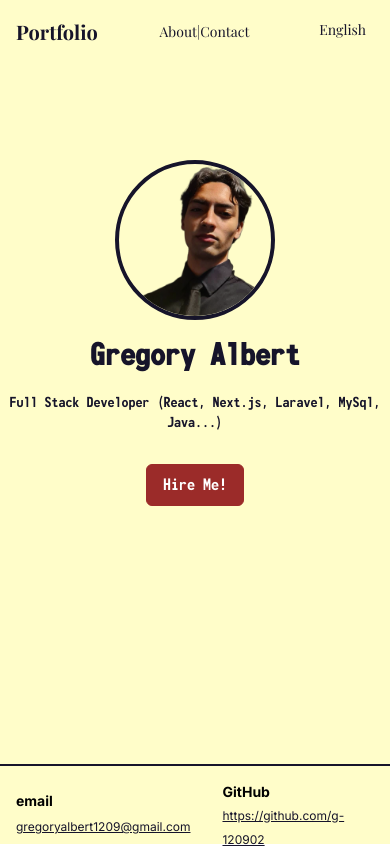
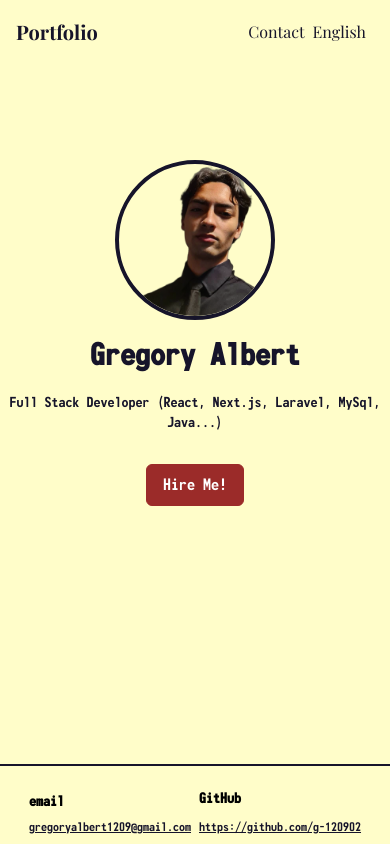
Before and after one commit to g-120902/portfolio, a Next.js app: page /en in a window 390 px wide. Built offline with nearby package versions, Linux system fonts and the light colour scheme; a web font is replaced by a local one.

Commit message:
added footer

```diff
--- a/app/(pages)/[locale]/layout.tsx
+++ b/app/(pages)/[locale]/layout.tsx
@@ -1,5 +1,5 @@
 import '../../styles/globals.css'
-import { inter } from '../../lib/fonts'
+import { monofonto } from '../../lib/fonts'
 import Header from '../../ui/organisms/Header';
 import Footer from '../../ui/organisms/Footer';
 
@@ -17,7 +17,7 @@ export default function RootLayout({
 }) {
   return (
     <html lang = {locale}>
-      <body className={`${inter.className} antialiased w-screen`}>
+      <body className={`${monofonto.className} antialiased w-screen`}>
         <Header />
         {children}
         <Footer />
--- a/app/ui/molecules/FooterItem.tsx
+++ b/app/ui/molecules/FooterItem.tsx
@@ -4,7 +4,7 @@ import FooterItemText from "../atoms/FooterItemText";
 function FooterItem({ title, link, isLink }: { title: string, link: string, isLink: boolean }) {
     return (
         <>
-            <div className="flex flex-col pt-4 px-4 justify-evenly lg:pb-2">
+            <div className="flex flex-col pt-4 justify-evenly ">
                 <h2
                     className="font-bold text-sm lg:text-base">
                     {title}
--- a/app/ui/molecules/LanguageSwitcher.tsx
+++ b/app/ui/molecules/LanguageSwitcher.tsx
@@ -8,7 +8,7 @@ import { usePathname } from 'next/navigation';
 function LanguageBox({ lang, onClick }: { lang: Locale | undefined; onClick?: () => void }) {
     return (
         <div
-            className='p-2 text-skin-primary h-10 rounded-lg text-center select-none hover:text-skin-hover hover:underline text-sm md:text-base'
+            className='p-2 text-skin-primary h-10 rounded-lg text-center select-none hover:text-skin-hover hover:underline '
             onClick={onClick}>
             {lang !== undefined ? localeNames[lang] : 'N/A'}
         </div>
@@ -35,11 +35,11 @@ function LanguageSwitcher() {
     };
 
     return (
-        <div className='bg-transparent w-fit flex flex-col space-y-2 z-10 my-auto'>
-            <div className={selected ? 'hidden' : ''}>
+        <div className='bg-transparent w-fit flex flex-col z-10 my-auto'>
+            <div className={selected ? 'hidden' : 'self-center'}>
                 <LanguageBox lang={locale} onClick={open} />
             </div>
-            <div className={selected ? 'flex flex-col space-y-2 ' : 'hidden'}>
+            <div className={selected ? 'flex flex-col ' : 'hidden'}>
 
                 {locales.map((locale) => (
                     <Link key={locale} href={redirect} locale={locale}>
--- a/app/ui/molecules/Presentation.tsx
+++ b/app/ui/molecules/Presentation.tsx
@@ -8,7 +8,7 @@ function Presentation(){
     const t = useTranslations('Presentation');
 
     return(
-        <section className={`${monofonto.className} pt-40 md:pt-64 h-lvh`}>
+        <section className={`pt-40 md:pt-64 h-lvh`}>
                 <div className="flex justify-center">
                     <div className="flex flex-col text-center items-center">
                         <Avatar />
--- a/app/ui/organisms/Footer.tsx
+++ b/app/ui/organisms/Footer.tsx
@@ -1,14 +1,16 @@
-import Link from "next/link";
 import FooterItem from "../molecules/FooterItem";
 
 function Footer(){
     return (
-        <section className="flex justify-start bottom-0 absolute border-t-2 h-20 bg-transparent w-screen border-skin-base">
+        <div className="flex justify-center sm:justify-start bottom-0 absolute border-t-2 h-20 bg-transparent border-skin-base w-screen sm:px-12">
+            <div className="flex justify-center sm:justify-start gap-2 md:gap-5">
             <FooterItem isLink={false} title="email" link="gregoryalbert1209@gmail.com" />
 
             <FooterItem isLink={true} title="GitHub" link="https://github.com/g-120902" />
 
-        </section>
+        </div>
+        </div>
+
     );
 }
 
--- a/app/ui/organisms/Header.tsx
+++ b/app/ui/organisms/Header.tsx
@@ -8,23 +8,21 @@ function Header(){
 
     return(
         <>
-            <div className="select-none px-4 sm:px-12 lg:px-52">
+            <div className="select-none px-4 sm:px-8 lg:px-52 w-screen">
                 <div
                 className={`${playfair.className} h-16 bg-transparent flex justify-between text-skin-primary`}>
                     <Link href="/" className="self-center hover:text-skin-hover ">
                         <p className="font-bold text-xl md:text-2xl">Portfolio</p>
                     </Link>
-                    <div className="flex text-sm md:text-base self-center sm:gap-2">
-                        <Link href="about" className="hover:text-skin-hover hover:underline">
-                            {t("about")}
-                        </Link>
-                        |
-                        <Link href="contact" className="hover:text-skin-hover hover:underline">
+                    <div className="flex md:text-base">
+
+                        <Link href="contact" className="hover:text-skin-hover hover:underline self-center">
                             {t("contact")}
                         </Link>
+
+                    <LanguageSwitcher />
                     </div>
 
-                    <LanguageSwitcher />
                 </div>
             </div>
 
```
